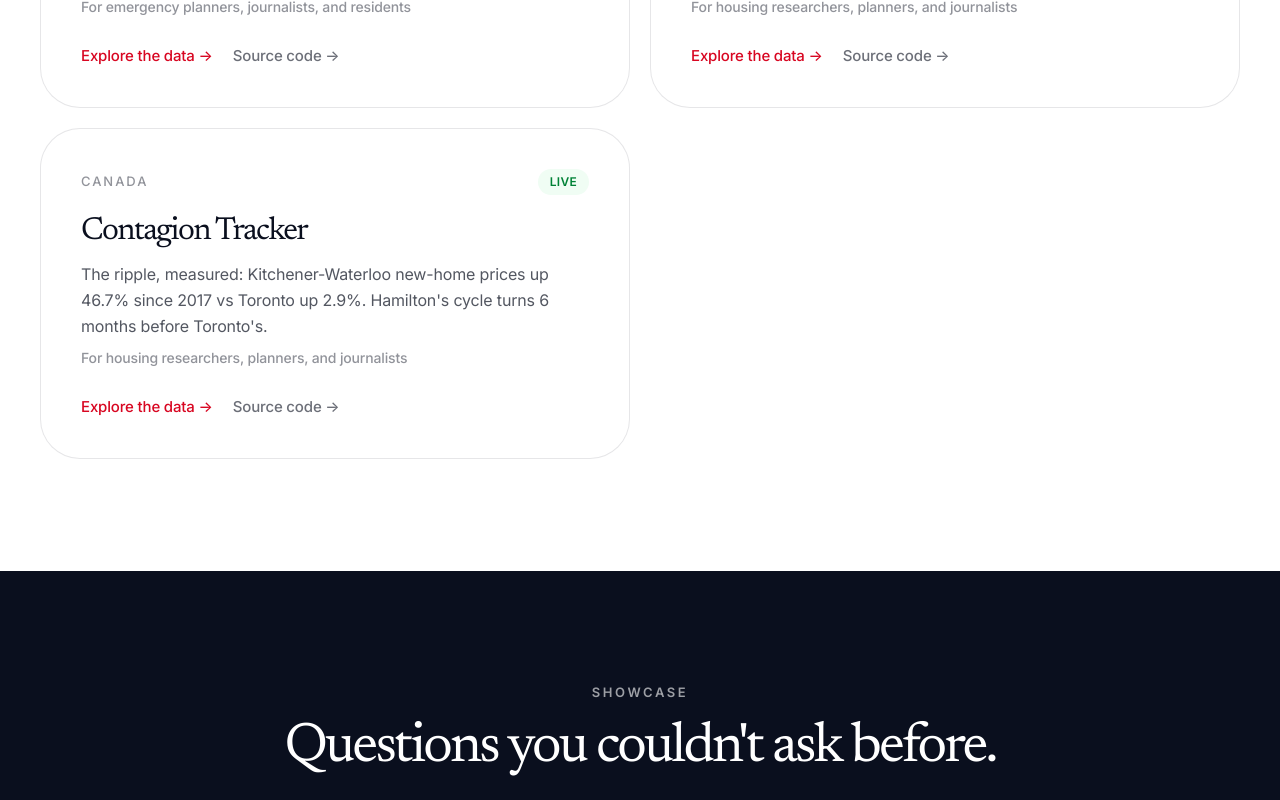
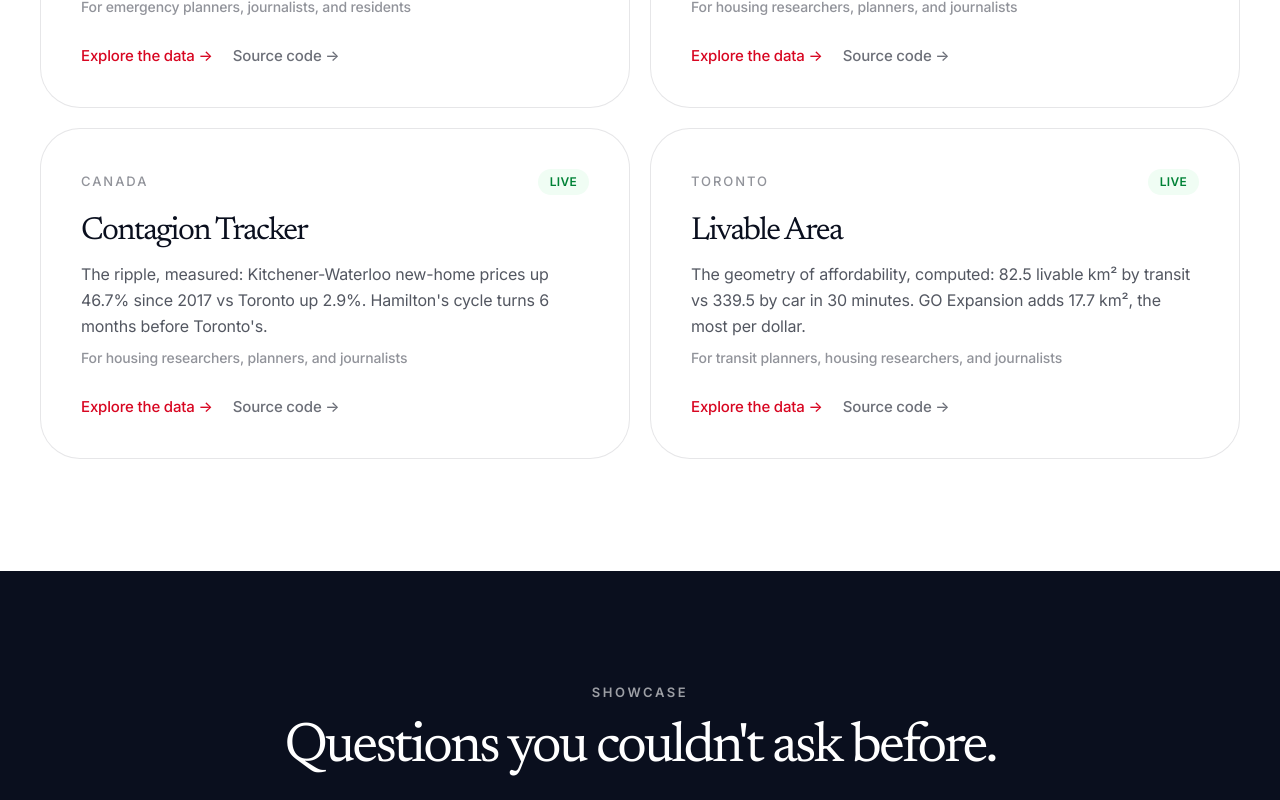
Before and after one commit to Nshipyard/canada-nshipyard, a Next.js app: page / in a window 1280 px wide. Shown: the part 4920-5720 px from the top of the page. Built offline with nearby package versions, Linux system fonts and the light colour scheme.

Commit message:
Add Livable Area project card (EN/FR)

```diff
--- a/src/i18n.tsx
+++ b/src/i18n.tsx
@@ -234,6 +234,16 @@
         cta: "explore" as const,
         status: "live" as const,
       },
+      {
+        repo: "canada-livable-area",
+        name: "Livable Area",
+        tag: "Toronto",
+        desc: "The geometry of affordability, computed: 82.5 livable km² by transit vs 339.5 by car in 30 minutes. GO Expansion adds 17.7 km², the most per dollar.",
+        user: "For transit planners, housing researchers, and journalists",
+        url: "https://livable.canada.nshipyard.com",
+        cta: "explore" as const,
+        status: "live" as const,
+      },
     ],
   },
   showcase: {
@@ -281,7 +291,6 @@
         thumb: "/showcase/permit-times.png",
         answer: "A New Building permit takes a median of 272 days from application to issuance. A small residential project takes 19 days.",
       },
-      { q: "Where does federal grant money land in Toronto?", needs: "entity-resolved grants" },
     ],
   },
   agents: {
@@ -602,6 +611,16 @@
         cta: "explore" as const,
         status: "live" as const,
       },
+      {
+        repo: "canada-livable-area",
+        name: "Surface habitable",
+        tag: "Toronto",
+        desc: "La géométrie de l'abordabilité, calculée : 82,5 km² habitables en transport en commun contre 339,5 en voiture en 30 minutes. L'expansion GO ajoute 17,7 km², le plus par dollar.",
+        user: "Pour les planificateurs de transport, les chercheurs en logement et les journalistes",
+        url: "https://livable.canada.nshipyard.com",
+        cta: "explore" as const,
+        status: "live" as const,
+      },
     ],
   },
   showcase: {
@@ -649,7 +668,6 @@
         thumb: "/showcase/permit-times.png",
         answer: "Un permis de nouveau bâtiment prend en médiane 272 jours de la demande à la délivrance. Un petit projet résidentiel prend 19 jours.",
       },
-      { q: "Où atterrit l'argent des subventions fédérales à Toronto ?", needs: "subventions résolues par entité" },
     ],
   },
   agents: {
```
